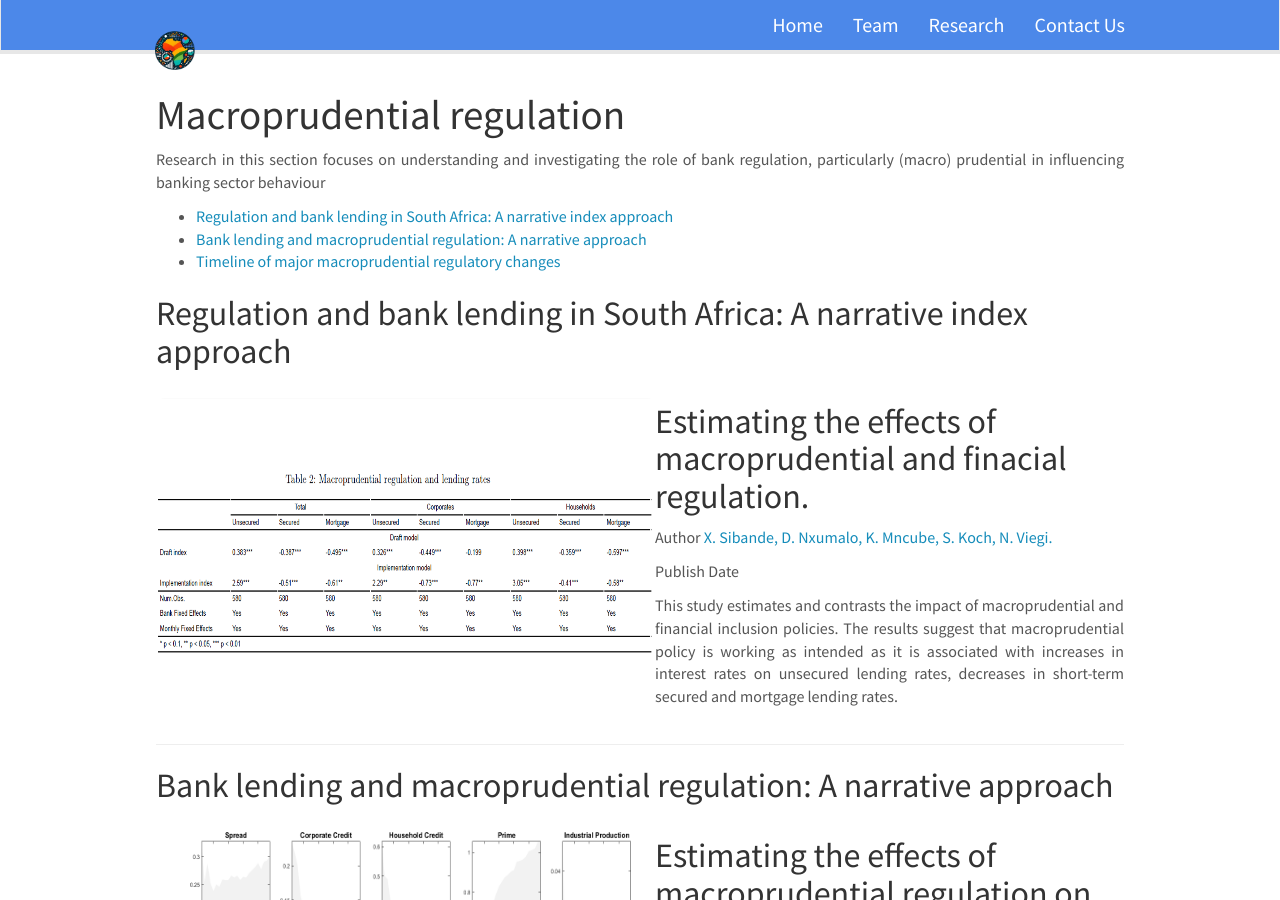
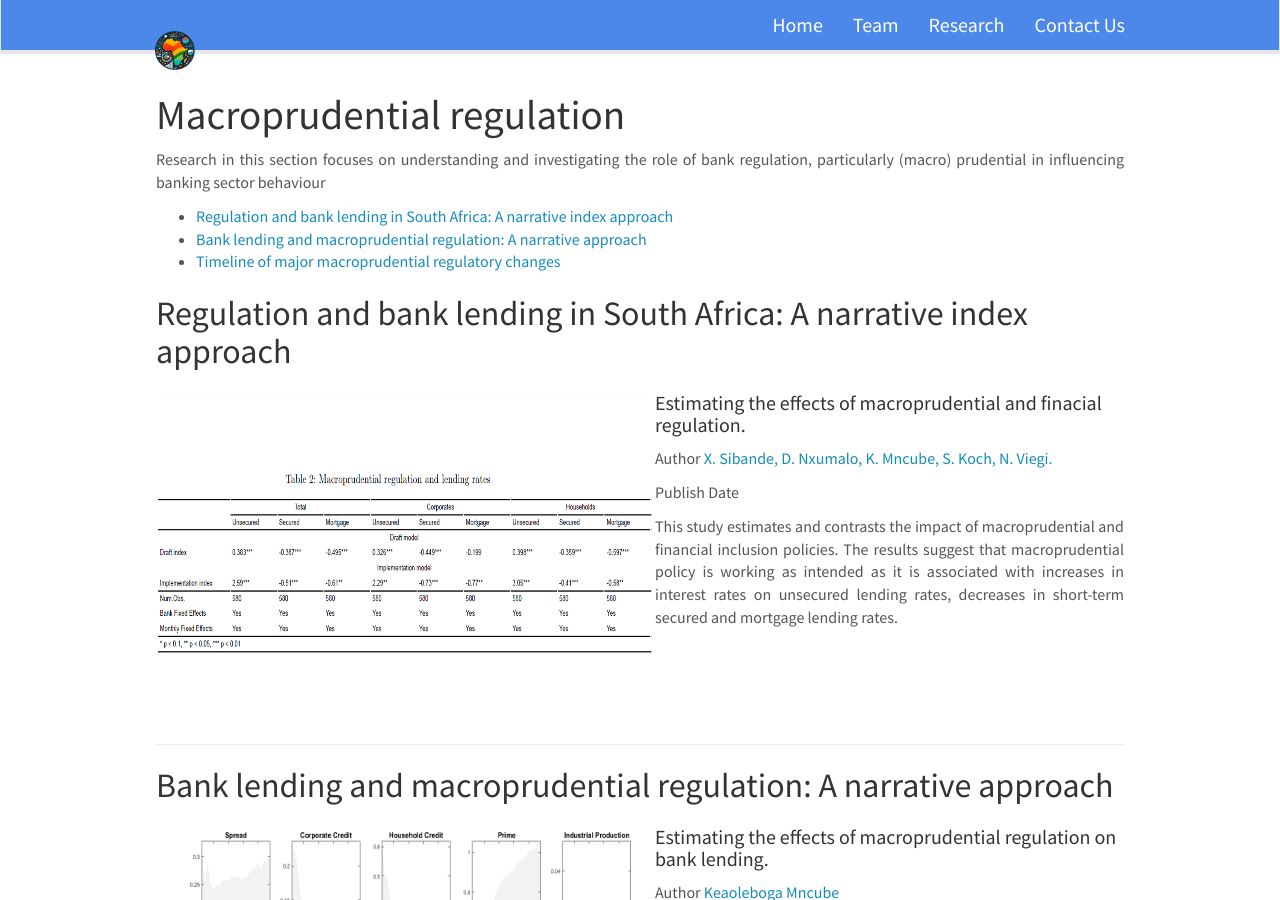
Before and after one commit to upmacrolab/upmacrolab.github.io, a Jekyll site: the page built from _pages/macropru.md, in a window 1280 px wide and 900 px high. Built offline with Jekyll 4.4.1, drawn with Linux system fonts in a browser that asks for light colours; nearby versions of some CDN libraries.

```diff
--- a/_pages/macropru.md
+++ b/_pages/macropru.md
@@ -32,7 +32,7 @@ permalink: /macropru.html/
   <div class="col col-md-6" markdown="0">
   <!-- replace title with your title -->
 
-  <h2>Estimating the effects of macroprudential and finacial regulation. </h2>
+  <h4>Estimating the effects of macroprudential and finacial regulation. </h4>
 
   <!-- replace author with your name and link -->
   <p> Author <a href="https://https://keamncube.github.io/">X. Sibande, D. Nxumalo, K. Mncube, S. Koch, N. Viegi.</a> </p>
@@ -60,7 +60,7 @@ permalink: /macropru.html/
   <div class="col col-md-6" markdown="0">
   <!-- replace title with your title -->
 
-  <h2>Estimating the effects of macroprudential regulation on bank lending.</h2>
+  <h4>Estimating the effects of macroprudential regulation on bank lending.</h4>
 
   <!-- replace author with your name and link -->
   <p> Author <a href="https://https://keamncube.github.io/">Keaoleboga Mncube</a> </p>
@@ -89,7 +89,7 @@ permalink: /macropru.html/
   <div class="col col-md-6" markdown="0">
   <!-- replace title with your title -->
 
-  <h2>Major macroprudential regulatory changes in South Africa.</h2>
+  <h4>Major macroprudential regulatory changes in South Africa.</h4>
 
   <!-- replace author with your name and link -->
   <p> Author <a href="https://https://keamncube.github.io/">Keaoleboga Mncube</a> </p>
```
